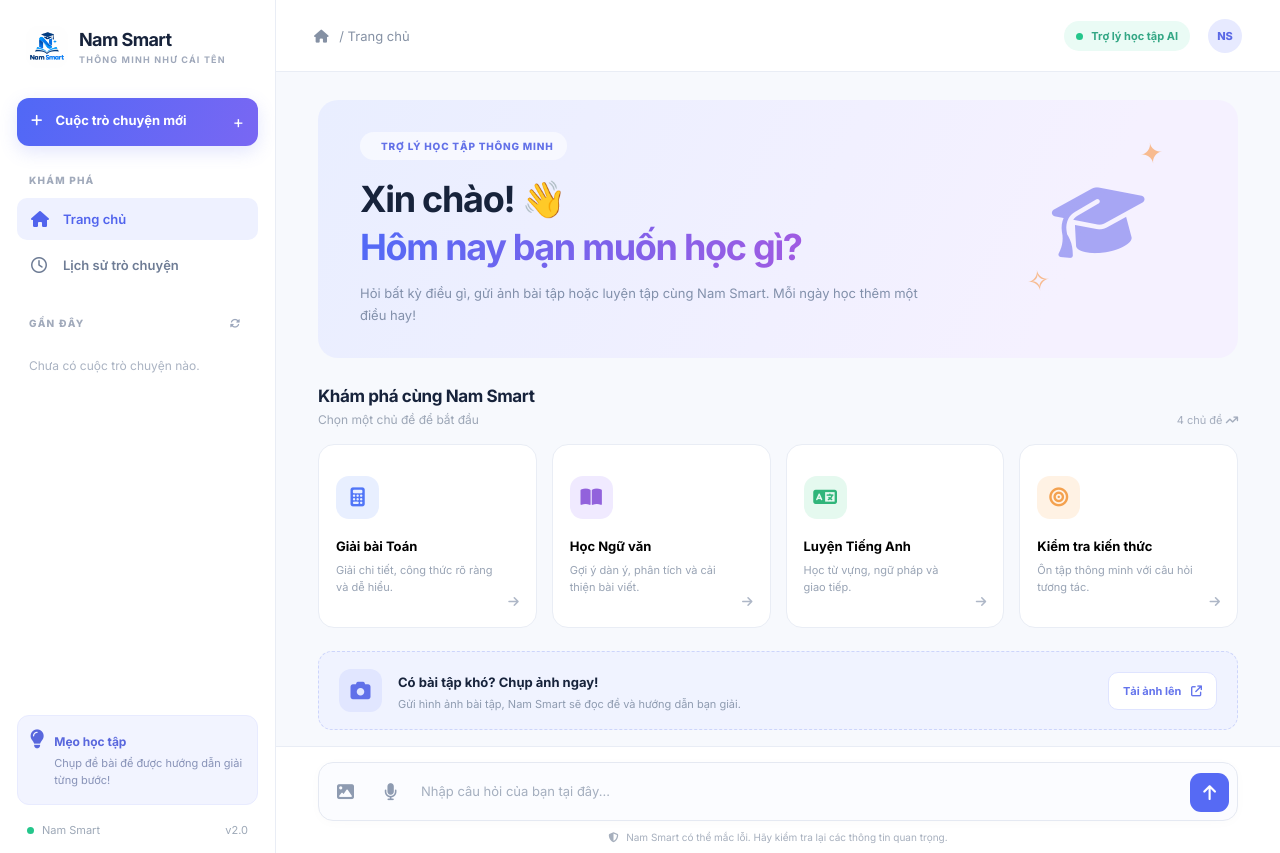
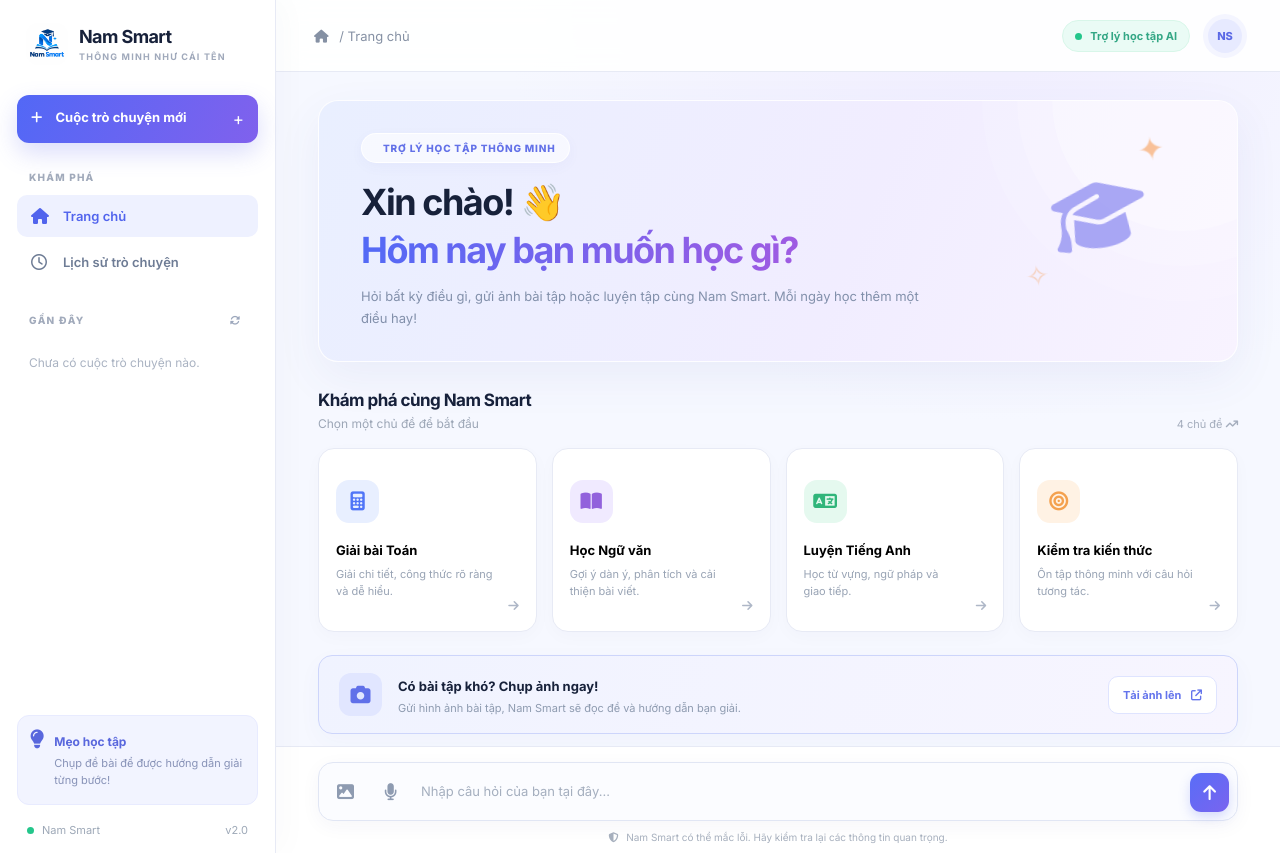
Before and after one commit to lenhatnam668-design/NamSmart, a Flask app: page / in a window 1280 px wide. Run offline with Flask 3, Linux system fonts and the light colour scheme; data that the repository does not hold is empty; some libraries are stand-ins or nearby versions.

Commit message:
Update index.html

```diff
--- a/templates/index.html
+++ b/templates/index.html
@@ -30,6 +30,57 @@
     <script defer src="https://cdn.jsdelivr.net/npm/mathjax@3/es5/tex-chtml.js"></script>
     <link rel="stylesheet" href="{{ url_for('static', filename='style.css') }}">
     <script defer src="{{ url_for('static', filename='app.js') }}"></script>
+
+    <!-- NamSmart V5: giao diện nâng cấp ngay trong index.html, không cần sửa style.css -->
+    <style>
+      :root{--blue:#5865f2;--ink:#17213a;--border:#e7eaf5;--bg:#f6f8ff}
+      body{background:var(--bg)}
+      .app-shell{background:radial-gradient(ellipse at 78% 0%,#f0edff 0,transparent 35%),var(--bg)}
+      .sidebar{box-shadow:8px 0 30px rgba(36,48,100,.025);padding-top:23px}
+      .brand-icon{box-shadow:0 8px 22px rgba(83,105,245,.2)}
+      .new-chat{background:linear-gradient(115deg,#5268f6 0%,#8061ed 100%);box-shadow:0 10px 24px rgba(91,101,237,.22);transition:transform .2s,box-shadow .2s}
+      .new-chat:hover{transform:translateY(-2px);box-shadow:0 14px 28px rgba(91,101,237,.3)}
+      .nav-link{transition:background .18s,color .18s,transform .18s}
+      .nav-link:hover{transform:translateX(2px)}
+      .topbar{background:rgba(255,255,255,.9);backdrop-filter:blur(14px)}
+      .online-pill{border:1px solid #d8f6e9}
+      .avatar{box-shadow:0 0 0 5px #f4f5ff}
+      .content{scrollbar-width:thin;scrollbar-color:#cbd2eb transparent}
+      .hero{background:linear-gradient(112deg,#e9efff 0%,#f1edff 58%,#f8f3ff 100%);border:1px solid rgba(255,255,255,.9);box-shadow:0 16px 45px rgba(77,89,170,.07);isolation:isolate}
+      .hero:before{content:"";position:absolute;z-index:-1;width:260px;height:260px;right:-75px;top:-130px;border-radius:50%;background:rgba(255,255,255,.42);box-shadow:0 0 0 35px rgba(255,255,255,.14),0 0 0 70px rgba(255,255,255,.09)}
+      .hero-badge{border:1px solid rgba(255,255,255,.9);box-shadow:0 4px 14px rgba(77,89,170,.04)}
+      .hero h1{letter-spacing:-1.5px}
+      .hero-visual{animation:namFloat 5s ease-in-out infinite}
+      .visual-star.one{animation:namTwinkle 2.8s ease-in-out infinite}
+      .visual-star.two{animation:namTwinkle 3.3s ease-in-out infinite reverse}
+      .section-heading h2{letter-spacing:-.55px}
+      .feature-card{overflow:hidden;box-shadow:0 5px 18px rgba(36,48,100,.025);transition:transform .22s ease,border-color .22s ease,box-shadow .22s ease}
+      .feature-card:before{content:"";position:absolute;left:0;top:0;width:100%;height:3px;opacity:0;transition:opacity .2s;background:linear-gradient(90deg,#5b72f6,#a16be8)}
+      .feature-card:hover{transform:translateY(-5px);border-color:#dce1ff;box-shadow:0 16px 32px rgba(53,65,132,.1)}
+      .feature-card:hover:before{opacity:1}
+      .feature-icon{transition:transform .22s ease}
+      .feature-card:hover .feature-icon{transform:scale(1.07) rotate(-3deg)}
+      .feature-arrow{transition:transform .2s,color .2s}
+      .feature-card:hover .feature-arrow{transform:translateX(4px);color:#5865f2}
+      .photo-banner{background:linear-gradient(110deg,#f0f3ff,#f7f5ff);border-style:solid;box-shadow:0 8px 24px rgba(66,81,170,.035)}
+      .photo-banner button{transition:transform .18s,box-shadow .18s;background:#fff}
+      .photo-banner button:hover{transform:translateY(-2px);box-shadow:0 7px 18px rgba(71,85,190,.12)}
+      .composer-area{background:rgba(255,255,255,.96);backdrop-filter:blur(12px)}
+      .composer{border-color:#e1e6f4;box-shadow:0 5px 20px rgba(39,54,110,.045);transition:border-color .2s,box-shadow .2s}
+      .composer:focus-within{border-color:#aeb9ff;box-shadow:0 0 0 4px rgba(87,105,244,.08),0 7px 22px rgba(39,54,110,.05)}
+      .send-button{background:linear-gradient(135deg,#596df7,#7964ef);box-shadow:0 5px 12px rgba(83,101,239,.22);transition:transform .18s,box-shadow .18s}
+      .send-button:hover:not(:disabled){transform:translateY(-1px);box-shadow:0 8px 16px rgba(83,101,239,.3)}
+      .history-card{transition:transform .18s,border-color .18s,box-shadow .18s}
+      .history-card:hover{transform:translateY(-2px)}
+      .message-bubble{box-shadow:0 4px 14px rgba(31,43,83,.025)}
+      .message-row.user .message-bubble{background:linear-gradient(135deg,#586df4,#7164eb);box-shadow:0 6px 18px rgba(86,105,240,.16)}
+      .toast{backdrop-filter:blur(12px)}
+      @keyframes namFloat{0%,100%{translate:0 0}50%{translate:0 -8px}}
+      @keyframes namTwinkle{0%,100%{opacity:.55;scale:1}50%{opacity:1;scale:1.16}}
+      @media(prefers-reduced-motion:reduce){*,*:before,*:after{animation:none!important;transition:none!important;scroll-behavior:auto!important}}
+      @media(max-width:760px){.hero:before{right:-155px}.hero-visual{right:-25px}.feature-card:hover{transform:translateY(-2px)}}
+    </style>
+
 </head>
 <body>
     <div class="app-shell">
```
